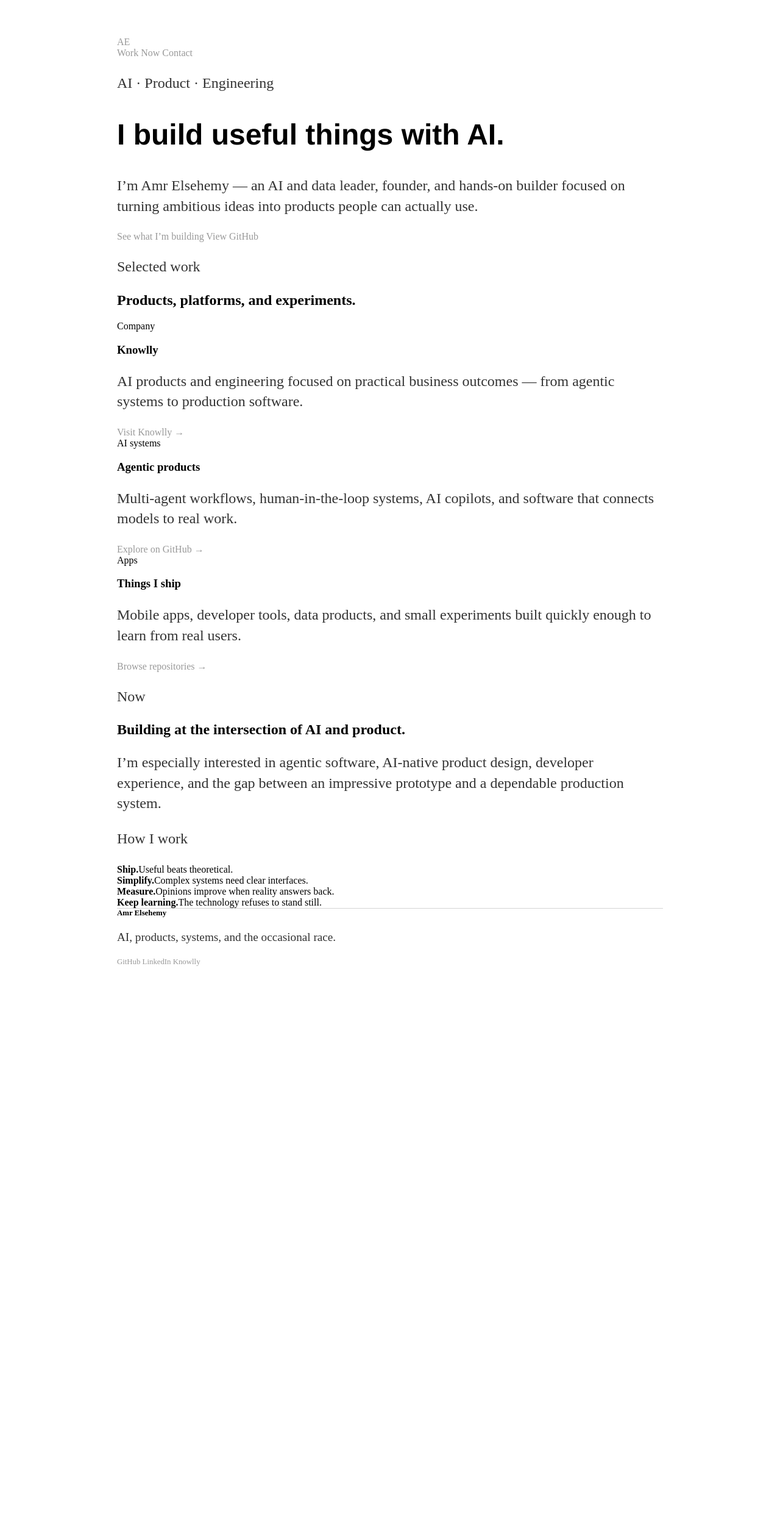
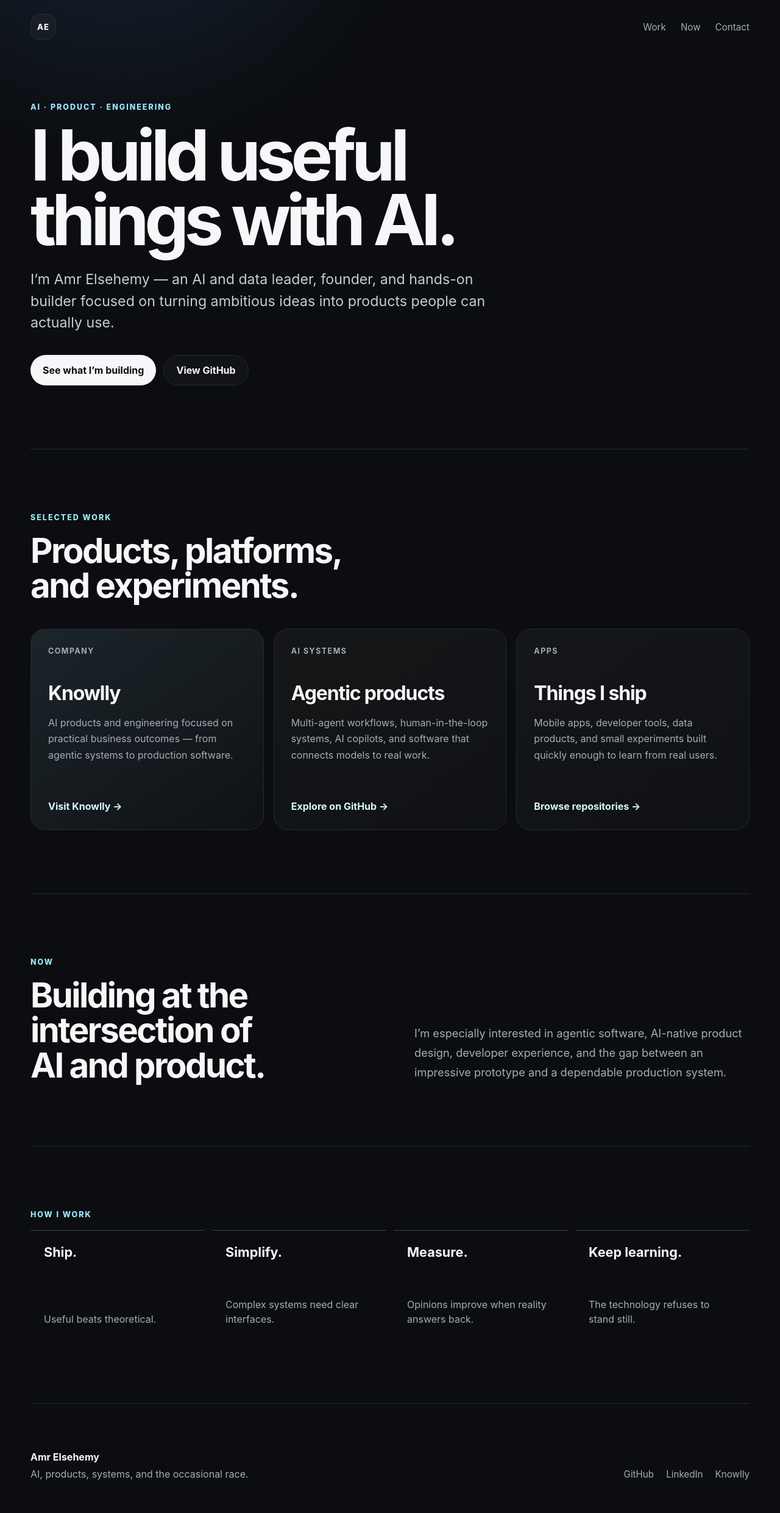
Before and after one commit to AmrElsehemy/amrelsehemy.github.com, a Jekyll site: the page built from index.html, in a window 1280 px wide. Shown: the whole page at 61% size. Built offline with Jekyll 4.4.1, drawn with Linux system fonts in a browser that asks for light colours; before the commit the page ends 1645 px from its top, so only the background shows below that.

Commit message:
Redesign site with responsive modern styling

```diff
--- a/css/main.css
+++ b/css/main.css
@@ -1,43 +1,218 @@
-body {
-    margin: 60px auto;
-    width: 70%;
-}
-nav ul, footer ul {
-    font-family:'Helvetica', 'Arial', 'Sans-Serif';
-    padding: 0px;
-    list-style: none;
-    font-weight: bold;
-}
-nav ul li, footer ul li {
-    display: inline;
-    margin-right: 20px;
-}
-a {
-    text-decoration: none;
-    color: #999;
-}
-a:hover {
-    text-decoration: underline;
-}
-h1 {
-    font-size: 3em;
-    font-family:'Helvetica', 'Arial', 'Sans-Serif';
-}
-p {
-    font-size: 1.5em;
-    line-height: 1.4em;
-    color: #333;
-}
-footer {
-    border-top: 1px solid #d5d5d5;
-    font-size: .8em;
+:root {
+  color-scheme: dark;
+  --bg: #0b0d10;
+  --surface: #12161b;
+  --surface-2: #171c22;
+  --text: #f5f7f8;
+  --muted: #a5adb8;
+  --line: #252b33;
+  --accent: #9ee7ff;
+  --accent-strong: #d8f6ff;
+  --max: 1180px;
 }
 
-ul.posts {
-    margin: 20px auto 40px;
-    font-size: 1.5em;
+* { box-sizing: border-box; }
+html { scroll-behavior: smooth; }
+body {
+  margin: 0;
+  background:
+    radial-gradient(circle at 15% -10%, rgba(88, 163, 255, .16), transparent 32rem),
+    var(--bg);
+  color: var(--text);
+  font-family: Inter, ui-sans-serif, -apple-system, BlinkMacSystemFont, "Segoe UI", sans-serif;
+  -webkit-font-smoothing: antialiased;
 }
 
-ul.posts li {
-    list-style: none;
+a { color: inherit; }
+a:focus-visible { outline: 2px solid var(--accent); outline-offset: 4px; border-radius: 4px; }
+
+.site-header,
+.site-footer,
+main {
+  width: min(calc(100% - 40px), var(--max));
+  margin-inline: auto;
 }
+
+.site-header {
+  min-height: 88px;
+  display: flex;
+  align-items: center;
+  justify-content: space-between;
+}
+
+.brand {
+  width: 42px;
+  height: 42px;
+  display: grid;
+  place-items: center;
+  border: 1px solid var(--line);
+  border-radius: 14px;
+  background: rgba(255,255,255,.03);
+  font-size: .82rem;
+  font-weight: 800;
+  letter-spacing: .08em;
+  text-decoration: none;
+}
+
+.site-nav { display: flex; gap: 24px; }
+.site-nav a,
+.footer-links a {
+  color: var(--muted);
+  font-size: .95rem;
+  text-decoration: none;
+  transition: color .2s ease;
+}
+.site-nav a:hover,
+.footer-links a:hover { color: var(--text); }
+
+.hero {
+  min-height: 72vh;
+  display: flex;
+  flex-direction: column;
+  justify-content: center;
+  padding: 72px 0 96px;
+  max-width: 980px;
+}
+
+.eyebrow {
+  margin: 0 0 18px;
+  color: var(--accent);
+  font-size: .78rem;
+  font-weight: 800;
+  letter-spacing: .16em;
+  text-transform: uppercase;
+}
+
+h1, h2, h3, p { margin-top: 0; }
+h1 {
+  margin-bottom: 28px;
+  max-width: 900px;
+  font-size: clamp(3.8rem, 9vw, 7.8rem);
+  line-height: .92;
+  letter-spacing: -.065em;
+  text-wrap: balance;
+}
+
+.hero-copy {
+  max-width: 780px;
+  margin-bottom: 34px;
+  color: #c5ccd4;
+  font-size: clamp(1.15rem, 2vw, 1.45rem);
+  line-height: 1.55;
+}
+
+.hero-actions { display: flex; flex-wrap: wrap; gap: 12px; }
+.button {
+  display: inline-flex;
+  align-items: center;
+  min-height: 50px;
+  padding: 0 20px;
+  border-radius: 999px;
+  font-weight: 750;
+  text-decoration: none;
+  transition: transform .2s ease, border-color .2s ease, background .2s ease;
+}
+.button:hover { transform: translateY(-2px); }
+.button-primary { background: var(--text); color: #0b0d10; }
+.button-secondary { border: 1px solid var(--line); background: rgba(255,255,255,.025); }
+.button-secondary:hover { border-color: #48515d; }
+
+.section {
+  padding: 104px 0;
+  border-top: 1px solid var(--line);
+}
+.section-heading { max-width: 700px; margin-bottom: 42px; }
+h2 {
+  margin-bottom: 0;
+  font-size: clamp(2rem, 4.4vw, 4rem);
+  line-height: 1.02;
+  letter-spacing: -.045em;
+  text-wrap: balance;
+}
+
+.project-grid {
+  display: grid;
+  grid-template-columns: repeat(3, 1fr);
+  gap: 16px;
+}
+.project-card {
+  min-height: 330px;
+  padding: 28px;
+  display: flex;
+  flex-direction: column;
+  border: 1px solid var(--line);
+  border-radius: 24px;
+  background: linear-gradient(145deg, rgba(255,255,255,.04), rgba(255,255,255,.015));
+}
+.project-card.featured { background: linear-gradient(145deg, rgba(158,231,255,.11), rgba(255,255,255,.018)); }
+.project-kicker { color: var(--muted); font-size: .78rem; font-weight: 750; text-transform: uppercase; letter-spacing: .12em; }
+.project-card h3 { margin: 42px 0 16px; font-size: 2rem; letter-spacing: -.035em; }
+.project-card p { color: var(--muted); line-height: 1.65; }
+.project-card a { margin-top: auto; color: var(--accent-strong); font-weight: 700; text-decoration: none; }
+
+.now {
+  display: grid;
+  grid-template-columns: 1fr 1fr;
+  gap: 80px;
+  align-items: end;
+}
+.now > p {
+  margin-bottom: 0;
+  color: var(--muted);
+  font-size: 1.14rem;
+  line-height: 1.75;
+}
+
+.principle-grid {
+  display: grid;
+  grid-template-columns: repeat(4, 1fr);
+  gap: 12px;
+}
+.principle-grid > div {
+  min-height: 180px;
+  padding: 22px;
+  display: flex;
+  flex-direction: column;
+  justify-content: space-between;
+  border-top: 1px solid #3a424d;
+}
+.principle-grid strong { font-size: 1.35rem; }
+.principle-grid span { color: var(--muted); line-height: 1.5; }
+
+.site-footer {
+  min-height: 180px;
+  padding: 44px 0 54px;
+  display: flex;
+  align-items: flex-end;
+  justify-content: space-between;
+  border-top: 1px solid var(--line);
+}
+.site-footer p { margin: 8px 0 0; color: var(--muted); }
+.footer-links { display: flex; gap: 20px; }
+
+@media (max-width: 860px) {
+  .project-grid { grid-template-columns: 1fr; }
+  .project-card { min-height: 280px; }
+  .now { grid-template-columns: 1fr; gap: 32px; }
+  .principle-grid { grid-template-columns: repeat(2, 1fr); }
+}
+
+@media (max-width: 560px) {
+  .site-header,
+  .site-footer,
+  main { width: min(calc(100% - 28px), var(--max)); }
+  .site-nav { gap: 15px; }
+  .site-nav a { font-size: .88rem; }
+  .hero { min-height: auto; padding: 88px 0 84px; }
+  h1 { font-size: clamp(3.2rem, 17vw, 5rem); }
+  .section { padding: 76px 0; }
+  .principle-grid { grid-template-columns: 1fr; }
+  .principle-grid > div { min-height: 130px; }
+  .site-footer { align-items: flex-start; flex-direction: column; gap: 28px; }
+  .footer-links { flex-wrap: wrap; }
+}
+
+@media (prefers-reduced-motion: reduce) {
+  html { scroll-behavior: auto; }
+  *, *::before, *::after { transition: none !important; }
+}
```
